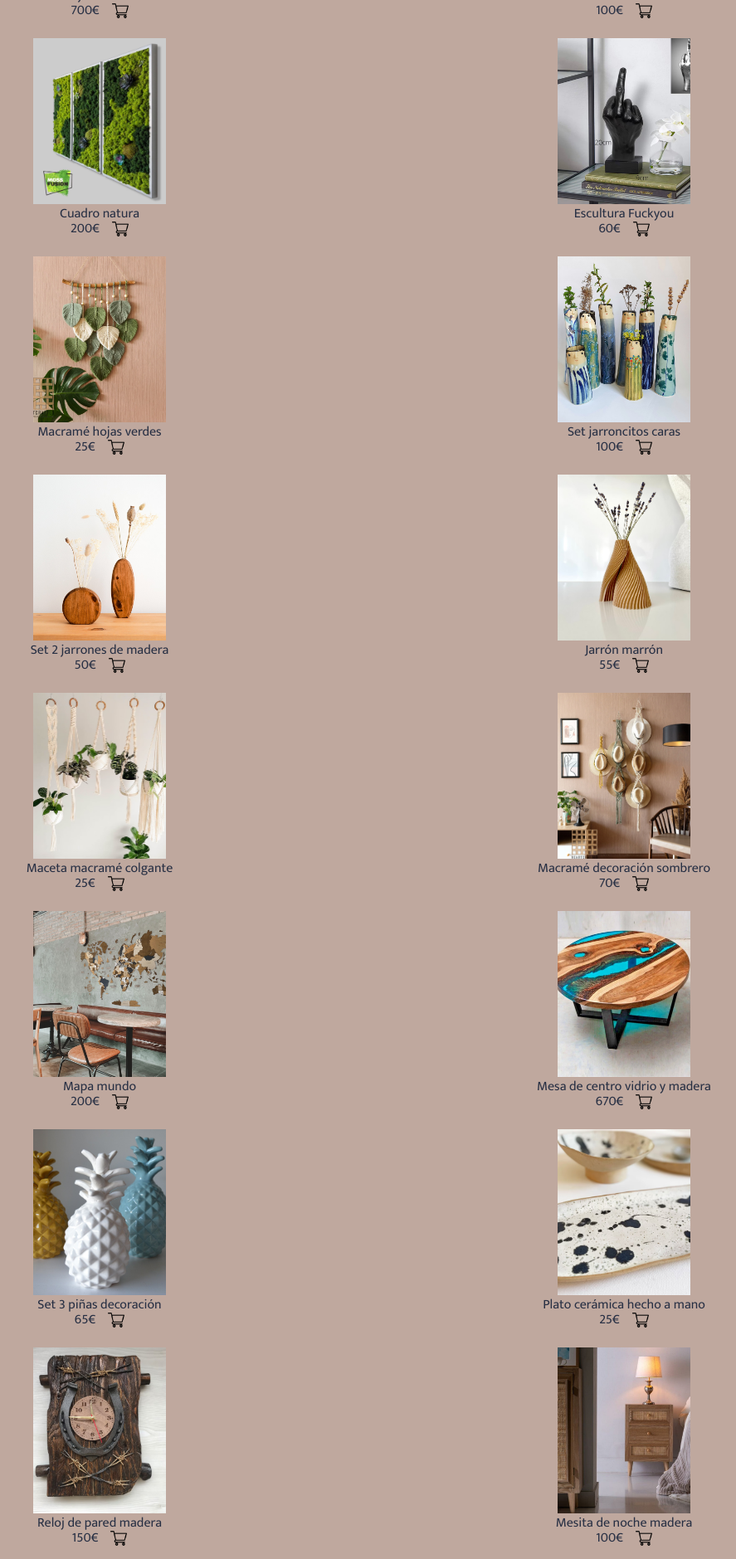
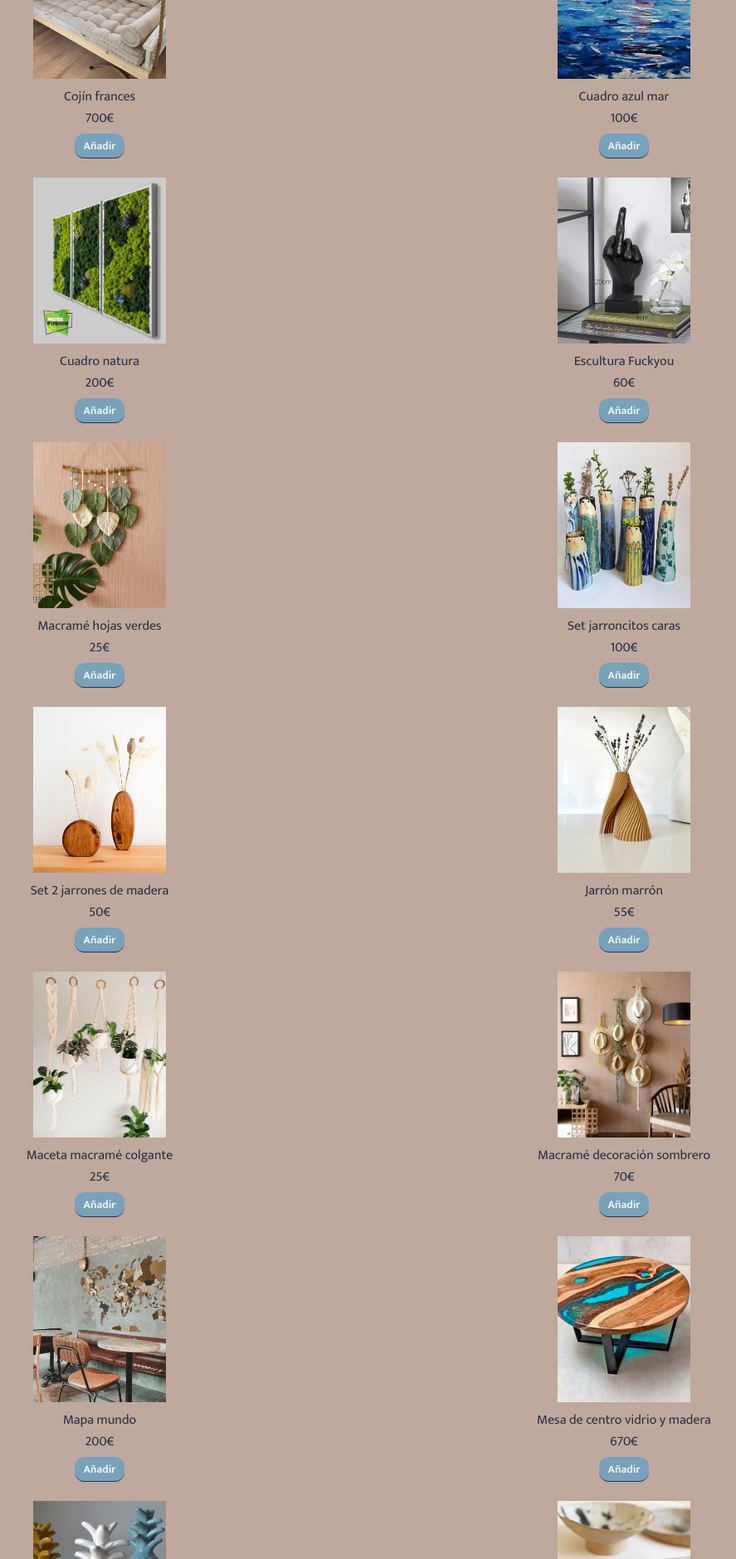
Before and after one commit to Menchu02/Buy_it, a plain HTML site: page catalogo.html in a window 1280 px wide. Shown: the part 921-2800 px from the top of the page at 83% size, without its empty margins (204-1091 px from the left). Drawn offline with Linux system fonts and the light colour scheme; a web font is replaced by a local one.

Commit message:
changed img for btns

```diff
--- a/catalogo.html
+++ b/catalogo.html
@@ -48,13 +48,13 @@
         <p>
           Alfombra motivos geométricos
         </p>
-        <div class="lista-productos__container-precio">
+
         <p>
           200€
         </p>
-          <button class="lista-productos__icono" src="./img/carrito2.png" alt="icono añadir a carrito">
+        <button class="lista-productos__btn-anyadir ">
+          Añadir
         </button>
-        </div>
       </div>
       <div class="lista-productos__ficha-producto">
         <a href="">
@@ -64,12 +64,13 @@
         <p>
           Biblioteca de madera
         </p>
-        <div class="lista-productos__container-precio">
+
         <p>
           900€
         </p>
-          <img class="lista-productos__icono" src="./img/carrito2.png" alt="icono añadir a carrito">
-        </div>
+        <button class="lista-productos__btn-anyadir ">
+          Añadir
+        </button>
       </div>
       <div class="lista-productos__ficha-producto">
         <a href="">
@@ -79,12 +80,13 @@
         <p>
           Casa gato
         </p>
-        <div class="lista-productos__container-precio">
+
         <p>
           129€
         </p>
-          <img class="lista-productos__icono" src="./img/carrito2.png" alt="icono añadir a carrito">
-        </div>
+        <button class="lista-productos__btn-anyadir ">
+          Añadir
+        </button>
       </div>
       <div class="lista-productos__ficha-producto">
         <a href="">
@@ -94,12 +96,13 @@
         <p>
           Cojín hecho a mano
         </p>
-        <div class="lista-productos__container-precio">
+
         <p>
           100€
         </p>
-          <img class="lista-productos__icono" src="./img/carrito2.png" alt="icono añadir a carrito">
-        </div>
+        <button class="lista-productos__btn-anyadir ">
+          Añadir
+        </button>
       </div>
       <div class="lista-productos__ficha-producto">
         <a href="">
@@ -109,12 +112,13 @@
         <p>
           Cojín frances
         </p>
-        <div class="lista-productos__container-precio">
+
         <p>
           700€
         </p>
-          <img class="lista-productos__icono" src="./img/carrito2.png" alt="icono añadir a carrito">
-        </div>
+        <button class="lista-productos__btn-anyadir ">
+          Añadir
+        </button>
       </div>
       <div class="lista-productos__ficha-producto">
         <a href="">
@@ -124,12 +128,13 @@
         <p>
           Cuadro azul mar
         </p>
-        <div class="lista-productos__container-precio">
+
         <p>
           100€
         </p>
-          <img class="lista-productos__icono" src="./img/carrito2.png" alt="icono añadir a carrito">
-        </div>
+        <button class="lista-productos__btn-anyadir ">
+          Añadir
+        </button>
       </div>
       <div class="lista-productos__ficha-producto">
         <a href="">
@@ -139,12 +144,13 @@
         <p>
           Cuadro natura
         </p>
-        <div class="lista-productos__container-precio">
+
         <p>
           200€
         </p>
-          <img class="lista-productos__icono" src="./img/carrito2.png" alt="icono añadir a carrito">
-        </div>
+        <button class="lista-productos__btn-anyadir ">
+          Añadir
+        </button>
       </div>
       <div class="lista-productos__ficha-producto">
         <a href="">
@@ -155,12 +161,13 @@
           Escultura Fuckyou
         </p>
 
-        <div class="lista-productos__container-precio">
+
         <p>
           60€
         </p>
-          <img class="lista-productos__icono" src="./img/carrito2.png" alt="icono añadir a carrito">
-        </div>
+        <button class="lista-productos__btn-anyadir ">
+          Añadir
+        </button>
       </div>
       <div class="lista-productos__ficha-producto">
         <a href="">
@@ -170,12 +177,13 @@
         <p>
           Macramé hojas verdes
         </p>
-        <div class="lista-productos__container-precio">
+
         <p>
           25€
         </p>
-          <img class="lista-productos__icono" src="./img/carrito2.png" alt="icono añadir a carrito">
-        </div>
+        <button class="lista-productos__btn-anyadir ">
+          Añadir
+        </button>
       </div>
       <div class="lista-productos__ficha-producto">
         <a href="">
@@ -185,12 +193,13 @@
         <p>
           Set jarroncitos caras
         </p>
-        <div class="lista-productos__container-precio">
+
         <p>
           100€
         </p>
-          <img class="lista-productos__icono" src="./img/carrito2.png" alt="icono añadir a carrito">
-        </div>
+        <button class="lista-productos__btn-anyadir ">
+          Añadir
+        </button>
       </div>
       <div class="lista-productos__ficha-producto">
         <a href="">
@@ -200,12 +209,13 @@
         <p>
           Set 2 jarrones de madera
         </p>
-        <div class="lista-productos__container-precio">
+
         <p>
           50€
         </p>
-          <img class="lista-productos__icono" src="./img/carrito2.png" alt="icono añadir a carrito">
-        </div>
+        <button class="lista-productos__btn-anyadir ">
+          Añadir
+        </button>
       </div>
       <div class="lista-productos__ficha-producto">
         <a href="">
@@ -215,12 +225,13 @@
         <p>
           Jarrón marrón
         </p>
-        <div class="lista-productos__container-precio">
+
         <p>
           55€
         </p>
-          <img class="lista-productos__icono" src="./img/carrito2.png" alt="icono añadir a carrito">
-        </div>
+        <button class="lista-productos__btn-anyadir ">
+          Añadir
+        </button>
       </div>
       <div class="lista-productos__ficha-producto">
         <a href="">
@@ -230,12 +241,13 @@
         <p>
           Maceta macramé colgante
         </p>
-        <div class="lista-productos__container-precio">
+
         <p>
           25€
         </p>
-          <img class="lista-productos__icono" src="./img/carrito2.png" alt="icono añadir a carrito">
-        </div>
+        <button class="lista-productos__btn-anyadir ">
+          Añadir
+        </button>
       </div>
       <div class="lista-productos__ficha-producto">
         <a href="">
@@ -245,12 +257,13 @@
         <p>
           Macramé decoración sombrero
         </p>
-        <div class="lista-productos__container-precio">
+
         <p>
           70€
         </p>
-          <img class="lista-productos__icono" src="./img/carrito2.png" alt="icono añadir a carrito">
-        </div>
+        <button class="lista-productos__btn-anyadir ">
+          Añadir
+        </button>
       </div>
       <div class="lista-productos__ficha-producto">
         <a href="">
@@ -260,12 +273,13 @@
         <p>
           Mapa mundo
         </p>
-        <div class="lista-productos__container-precio">
+
         <p>
           200€
         </p>
-          <img class="lista-productos__icono" src="./img/carrito2.png" alt="icono añadir a carrito">
-        </div>
+        <button class="lista-productos__btn-anyadir ">
+          Añadir
+        </button>
       </div>
       <div class="lista-productos__ficha-producto">
         <a href="">
@@ -275,12 +289,13 @@
         <p>
           Mesa de centro vidrio y madera
         </p>
-        <div class="lista-productos__container-precio">
+
         <p>
           670€
         </p>
-          <img class="lista-productos__icono" src="./img/carrito2.png" alt="icono añadir a carrito">
-        </div>
+        <button class="lista-productos__btn-anyadir ">
+          Añadir
+        </button>
       </div>
       <div class="lista-productos__ficha-producto">
         <a href="">
@@ -290,12 +305,13 @@
         <p>
           Set 3 piñas decoración
         </p>
-        <div class="lista-productos__container-precio">
+
         <p>
           65€
         </p>
-          <img class="lista-productos__icono" src="./img/carrito2.png" alt="icono añadir a carrito">
-        </div>
+        <button class="lista-productos__btn-anyadir ">
+          Añadir
+        </button>
       </div>
       <div class="lista-productos__ficha-producto">
         <a href="">
@@ -305,12 +321,13 @@
         <p>
           Plato cerámica hecho a mano
         </p>
-        <div class="lista-productos__container-precio">
+
         <p>
           25€
         </p>
-          <img class="lista-productos__icono" src="./img/carrito2.png" alt="icono añadir a carrito">
-        </div>
+        <button class="lista-productos__btn-anyadir ">
+          Añadir
+        </button>
       </div>
       <div class="lista-productos__ficha-producto">
         <a href="">
@@ -320,12 +337,13 @@
         <p>
           Reloj de pared madera
         </p>
-        <div class="lista-productos__container-precio">
+
         <p>
           150€
         </p>
-          <img class="lista-productos__icono" src="./img/carrito2.png" alt="icono añadir a carrito">
-        </div>
+        <button class="lista-productos__btn-anyadir ">
+          Añadir
+        </button>
       </div>
       <div class="lista-productos__ficha-producto">
         <a href="">
@@ -335,12 +353,13 @@
         <p>
           Mesita de noche madera
         </p>
-        <div class="lista-productos__container-precio">
+
         <p>
           100€
         </p>
-          <img class="lista-productos__icono" src="./img/carrito2.png" alt="icono añadir a carrito">
-        </div>
+        <button class="lista-productos__btn-anyadir ">
+          Añadir
+        </button>
       </div>
     </div>
 
--- a/css/component/catalogo.css
+++ b/css/component/catalogo.css
@@ -1,8 +1,10 @@
+
 main {
   background-color: var(--fourth);
   font-family: var(--main-font);
   color: var(--primary);
   padding-bottom: 35px;
+
 }
 .header-catalogo {
   font-size: 2.2rem;
@@ -20,19 +22,20 @@ main {
   flex-direction: column;
   align-items: center;
   text-align: center;
+  gap: 10px;
+  font-family: var(--main-font);
+
 }
-.lista-productos__container-precio {
-  display: flex;
-  flex-direction: row;
-  justify-content: center;
-  align-items: center;
-  gap: 15px;
-}
-.lista-productos__icono {
-  width: 20px;
-  height: 20px;
-  background-image: url("./img/carrito2.png");
-
+.lista-productos__btn-anyadir {
+  width: 60px;
+  height: 30px;
+  border: none;
+  background-color: var(--third);
+  border-radius: 12px;
+  font-family: var(--main-font);
+  color: var(--secondary);
+  font-weight: bold;
+  border-bottom: 1px solid var(--primary);
 }
 
 .lista-productos__ficha-producto__imagen-producto {
--- /dev/null
+++ b/css/global/global.css
@@ -0,0 +1,4 @@
+*{
+  box-sizing: border-box;
+  font-family: var(--main-font);
+}
--- a/css/global/reset.css
+++ b/css/global/reset.css
@@ -42,6 +42,3 @@ table {
 	border-collapse: collapse;
 	border-spacing: 0;
 }
-*{
-    box-sizing: border-box;
-}
--- a/css/main.css
+++ b/css/main.css
@@ -1,4 +1,5 @@
 @import url(./global/reset.css);
 @import url(./global/variables.css);
+@import url(./global/global.css);
 @import url(./component/catalogo.css);
 @import url(./component/nav.css);
```
Lines whose indentation alone changed are shown as unchanged.
